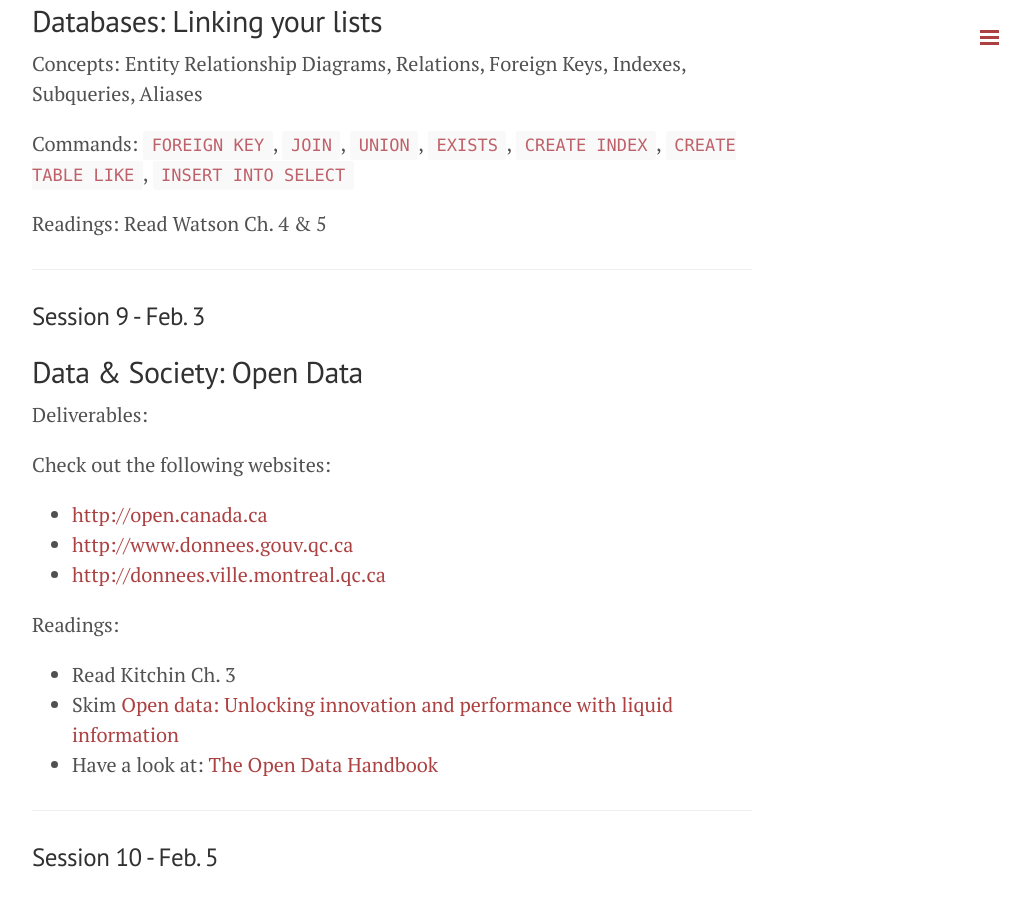
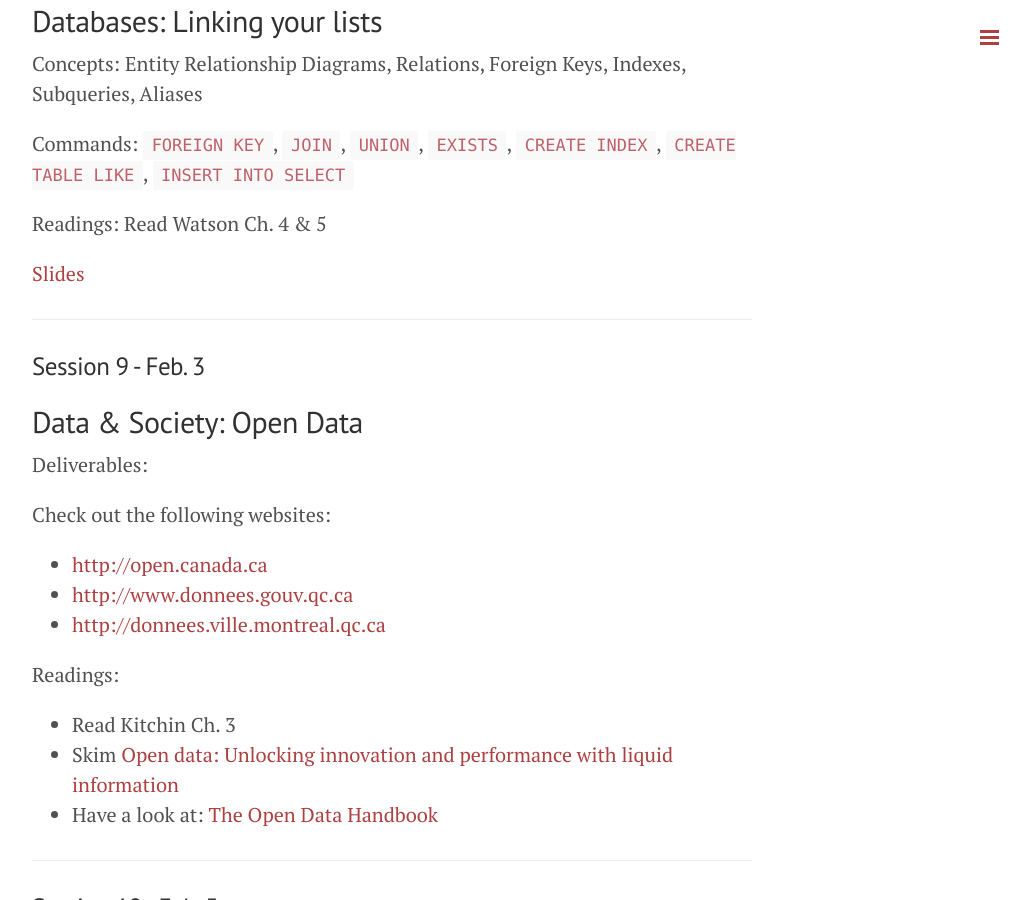
Before and after one commit to retrography/data-management, a Jekyll site: the page built from outline.markdown, in a window 1280 px wide and 900 px high, scrolled down 3421 px. Shown: the whole window, without its empty margins (248-1278 px from the left). Built offline with Jekyll 4.4.1, drawn with Linux system fonts in a browser that asks for light colours; Markdown is read by kramdown in place of the engine named in the settings.

Commit message:
session 8 slides

```diff
--- a/outline.markdown
+++ b/outline.markdown
@@ -105,6 +105,8 @@ Concepts: Entity Relationship Diagrams, Relations, Foreign Keys, Indexes, Subque
 Commands: `FOREIGN KEY`, `JOIN`, `UNION`, `EXISTS`, `CREATE INDEX`, `CREATE TABLE LIKE`, `INSERT INTO SELECT`
 
 Readings: Read Watson Ch. 4 & 5
+
+[Slides]({{ site.baseurl}}/public/slides/session_08.pdf)
 
 ***
 
```
Also changed, not shown: 1 other file.
